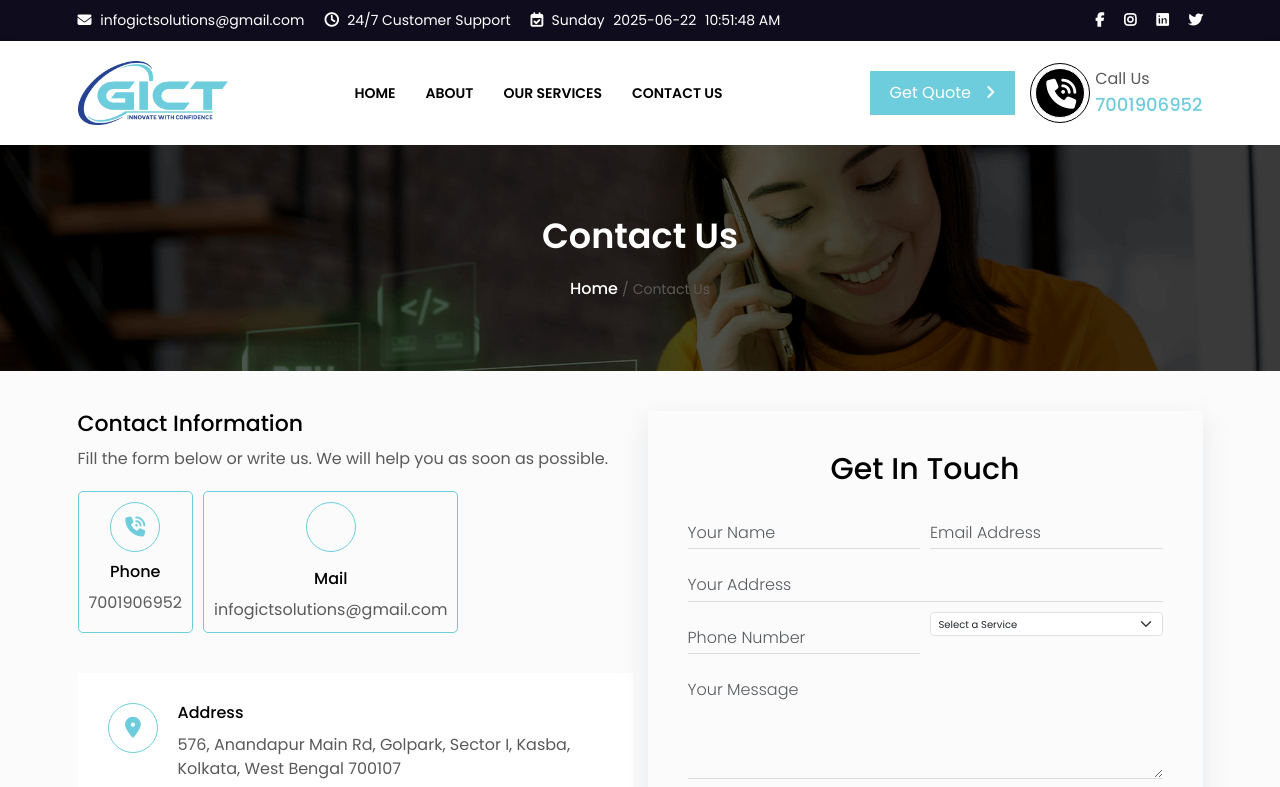
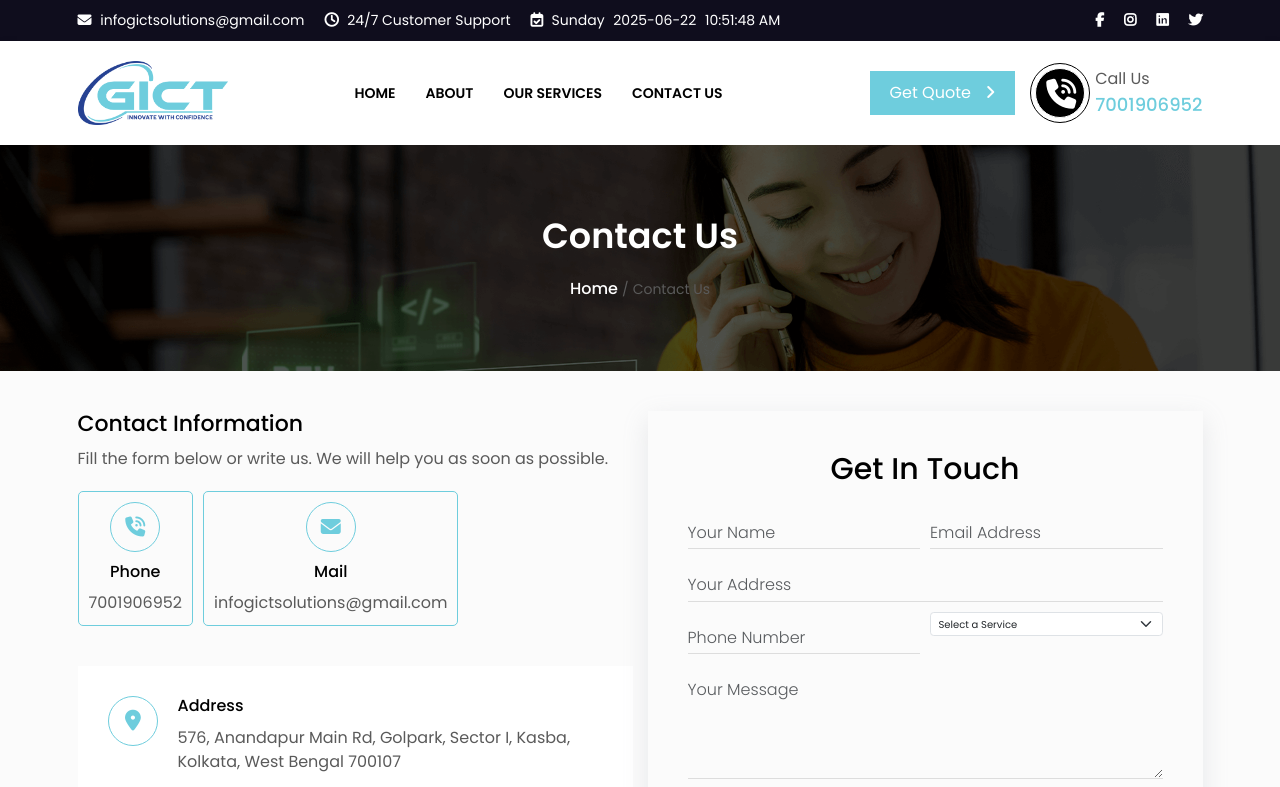
Before and after one commit to Subrata291291/react-gict, a React (Vite) app: page /contact in a window 1280 px wide. Shown: the top 787 px of the page. Built offline with nearby package versions, Linux system fonts and the light colour scheme.

Commit message:
Added All Pages

```diff
--- a/src/pages/Contact.jsx
+++ b/src/pages/Contact.jsx
@@ -30,7 +30,7 @@ const Contact = () => {
                 </li>
                 <li>
                   <p className="phone-icon">
-                    <i className="fa fa-envelope-o" aria-hidden="true"></i>
+                    <i className="fa fa-envelope" aria-hidden="true"></i>
                   </p>
                   <h3>Mail</h3>
                   <span>{contactDetails.email}</span>
```
